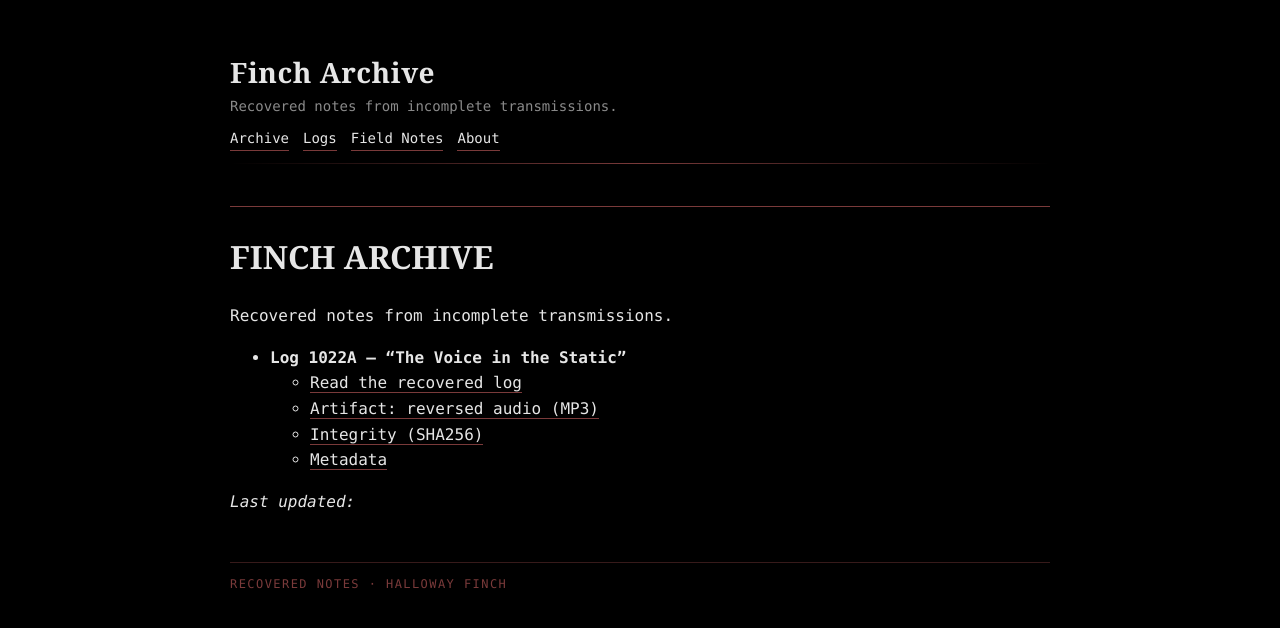
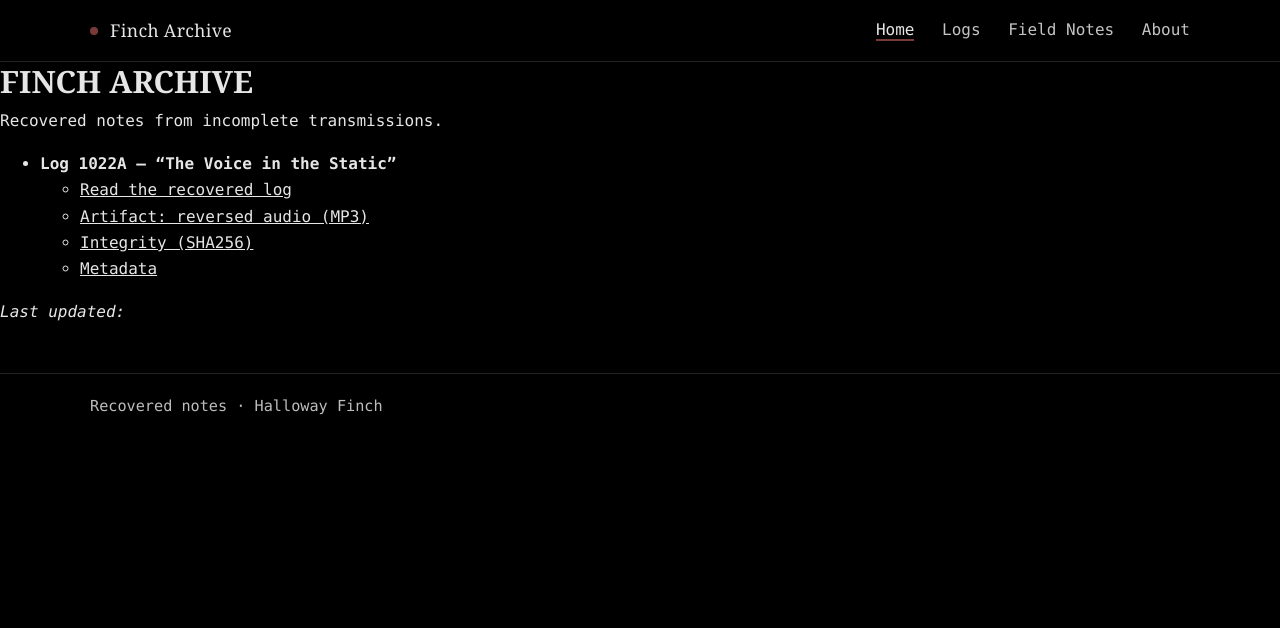
Before and after one commit to HallowayFinch/fincharchive.com, a Jekyll site: the page built from index.md, in a window 1280 px wide. Shown: the top 628 px of the page. Built offline with Jekyll 4.4.1, drawn with Linux system fonts in a browser that asks for light colours; our own code applies the rules of GitHub Pages for plain Markdown files.

Commit message:
Update default.html

```diff
--- a/_layouts/default.html
+++ b/_layouts/default.html
@@ -1,34 +1,79 @@
 <!doctype html>
 <html lang="en">
   <head>
-    <meta charset="utf-8">
-    {% include head.html %}
-    <meta name="viewport" content="width=device-width, initial-scale=1">
+    <meta charset="utf-8" />
+    <meta name="viewport" content="width=device-width,initial-scale=1" />
     <title>{% if page.title %}{{ page.title }} · {% endif %}{{ site.title }}</title>
-    <meta name="description" content="{{ site.description }}">
-    <link rel="stylesheet" href="{{ '/assets/css/style.css' | relative_url }}">
+    <meta name="description" content="{{ site.description | escape }}" />
+    <link rel="canonical" href="{{ page.url | absolute_url }}" />
+
+    <style>
+      :root{
+        --bg:#000;
+        --fg:#E6E6E6;
+        --muted:#BDBDBD;
+        --red:#7A3A3A;
+        --line:#222;
+        --max:72ch;
+      }
+      /* Base */
+      html,body{margin:0;padding:0;background:var(--bg);color:var(--fg);}
+      body{font:16px/1.65 ui-monospace,SFMono-Regular,Menlo,Consolas,monospace; -webkit-font-smoothing:antialiased;}
+      a{color:inherit}
+      a:hover{color:#fff}
+      .wrap{max-width:1100px;margin:0 auto;padding:0 20px}
+      .container{max-width:var(--max);margin:0 auto;padding:0 20px}
+      hr{border:none;border-top:1px solid var(--line);margin:2rem 0}
+      .rule{height:1px;background:linear-gradient(to right,var(--red),transparent);border:0}
+      /* Header/Nav */
+      header.site{
+        border-bottom:1px solid var(--line);
+        position:sticky;top:0;background:rgba(0,0,0,.85);backdrop-filter:saturate(180%) blur(6px);
+        z-index:10
+      }
+      .brand{display:flex;align-items:center;gap:.75rem;padding:16px 0}
+      .brand .dot{width:8px;height:8px;border-radius:999px;background:var(--red)}
+      .brand a{font-family:Georgia, "Times New Roman", serif;font-size:1.1rem;text-decoration:none;letter-spacing:.02em}
+      nav a{margin-left:18px;text-decoration:none;opacity:.85}
+      nav a[aria-current="page"]{opacity:1;border-bottom:2px solid var(--red)}
+      /* Headings for serif feel */
+      h1,h2,h3{font-family:Georgia,"Times New Roman",serif;line-height:1.25;margin:0 0 .5rem}
+      h1{font-size:clamp(1.6rem,2.4vw,2.2rem)}
+      h2{font-size:clamp(1.2rem,1.8vw,1.5rem)}
+      p{margin:0 0 1rem}
+      /* Buttons */
+      .btn{
+        display:inline-block;border:1px solid #444;padding:.6rem .9rem;text-decoration:none;
+        transition:background .15s ease,color .15s ease
+      }
+      .btn:hover{background:#111}
+      /* Footer */
+      footer.site{border-top:1px solid var(--line);margin-top:3rem;padding:1.25rem 0;color:var(--muted);font-size:.95rem}
+    </style>
   </head>
   <body>
-    <div class="container">
-      <header class="header">
+    <header class="site">
+      <div class="wrap" style="display:flex;justify-content:space-between;align-items:center;">
         <div class="brand">
-          <h1>{{ site.title }}</h1>
+          <span class="dot" aria-hidden="true"></span>
+          <a href="{{ '/' | relative_url }}">{{ site.title }}</a>
         </div>
-        <p class="tagline">Recovered notes from incomplete transmissions.</p>
-        <div class="nav">
-          <a href="{{ '/' | relative_url }}">Archive</a>
-          <a href="{{ '/logs/' | relative_url }}">Logs</a>
-          <a href="{{ '/field-notes/' | relative_url }}">Field Notes</a>
-          <a href="{{ '/about/' | relative_url }}">About</a>
-        </div>
-        <div class="codebar"></div>
-      </header>
-      <main class="content">
-        {{ content }}
-      </main>
-      <footer class="footer">
-        <span class="kicker">Recovered notes · Halloway Finch</span>
-      </footer>
-    </div>
+        <nav aria-label="Primary">
+          {%- assign here = page.url | relative_url -%}
+          <a href="{{ '/' | relative_url }}" {% if here == '/' %}aria-current="page"{% endif %}>Home</a>
+          <a href="{{ '/logs/' | relative_url }}" {% if here contains '/logs/' and here == '/logs/' %}aria-current="page"{% endif %}>Logs</a>
+          <a href="{{ '/field-notes/' | relative_url }}" {% if here contains '/field-notes/' and here == '/field-notes/' %}aria-current="page"{% endif %}>Field Notes</a>
+          <a href="{{ '/about/' | relative_url }}" {% if here == '/about/' %}aria-current="page"{% endif %}>About</a>
+        </nav>
+      </div>
+    </header>
+
+    {{ content }}
+
+    <footer class="site">
+      <div class="wrap">
+        Recovered notes · Halloway Finch
+      </div>
+    </footer>
   </body>
 </html>
```
